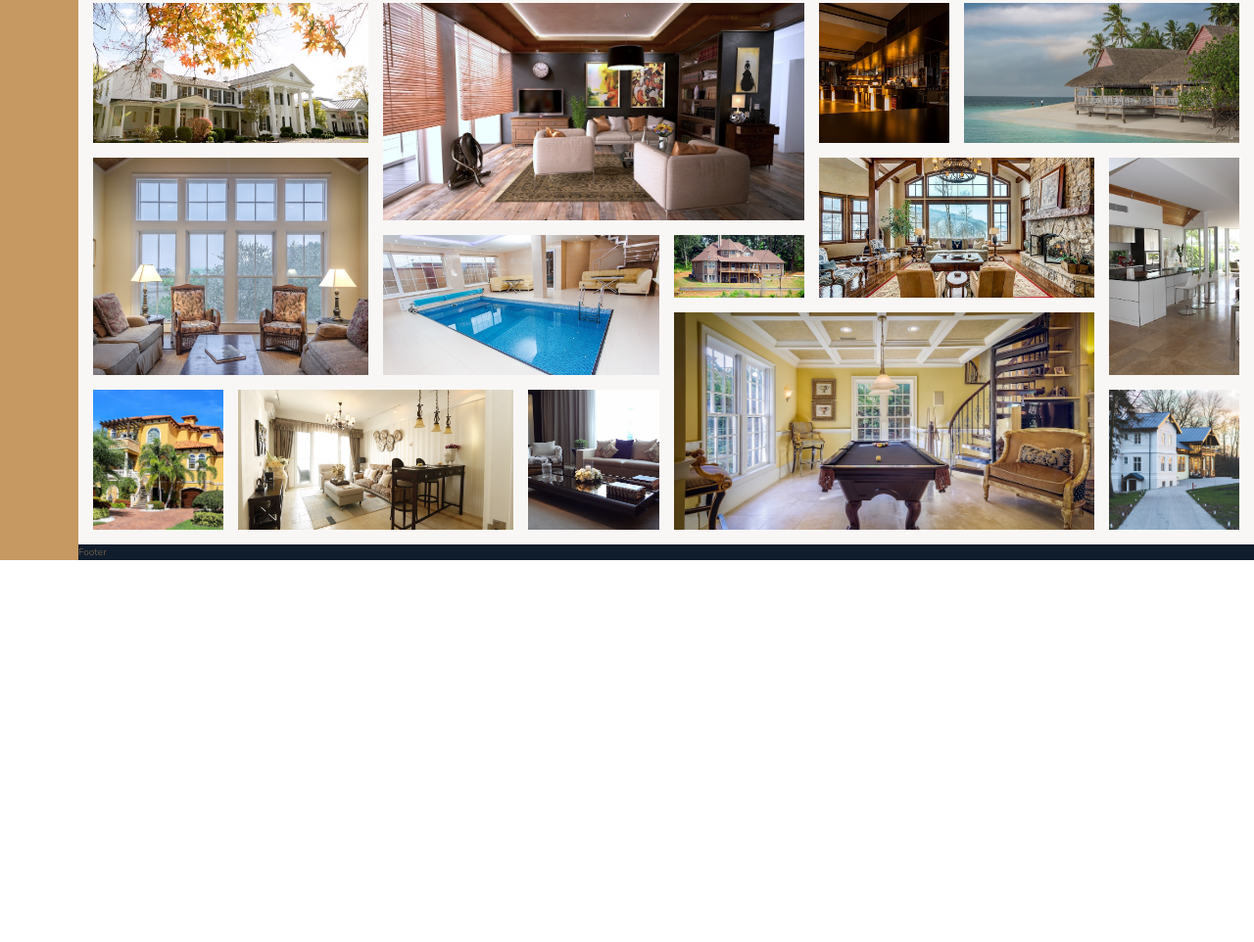
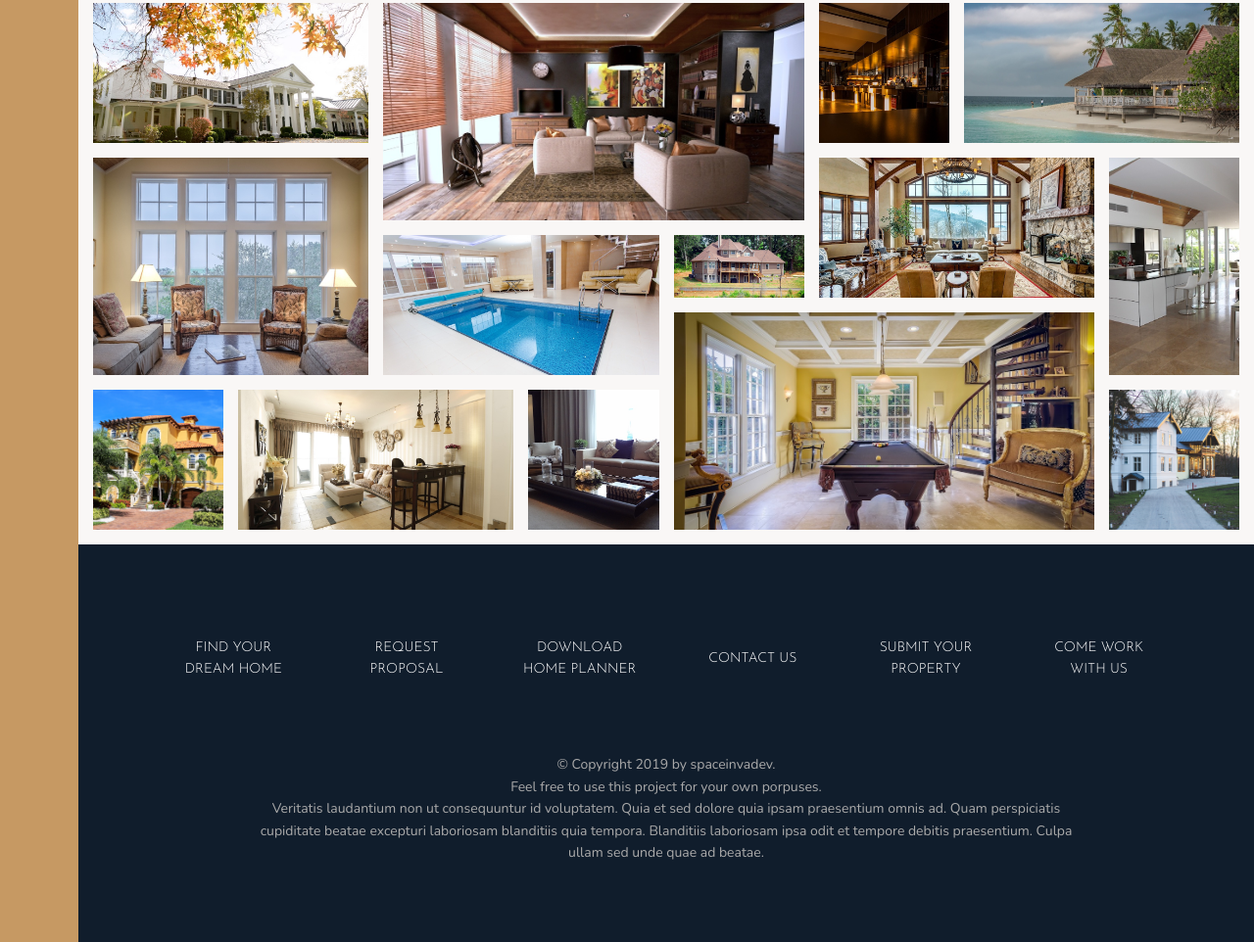
Before and after one commit to spaceinvadev/nexter, a website: page index.html in a window 1280 px wide. Shown: the part 3139-4101 px from the top of the page at 98% size. Before the commit the page ends 3711 px from the top, so only its background shows below. Drawn offline with nearby package versions, Linux system fonts and the light colour scheme.

Commit message:
Build the footer

```diff
--- a/index.html
+++ b/index.html
@@ -372,7 +372,31 @@
         </section>
 
         <!-- Footer -->
-        <footer class="footer">Footer</footer>
+        <footer class="footer">
+            <ul class="nav">
+                <li class="nav__item">
+                    <a href="#" class="nav__link">Find your dream home</a>
+                </li>
+                <li class="nav__item">
+                    <a href="#" class="nav__link">Request proposal</a>
+                </li>
+                <li class="nav__item">
+                    <a href="#" class="nav__link">Download home planner</a>
+                </li>
+                <li class="nav__item">
+                    <a href="#" class="nav__link">Contact us</a>
+                </li>
+                <li class="nav__item">
+                    <a href="#" class="nav__link">Submit your property</a>
+                </li>
+                <li class="nav__item">
+                    <a href="#" class="nav__link">Come work with us</a>
+                </li>
+            </ul>
+            <p class="copyright">
+                &copy; Copyright 2019 by spaceinvadev.<br>Feel free to use this project for your own porpuses.<br>Veritatis laudantium non ut consequuntur id voluptatem. Quia et sed dolore quia ipsam praesentium omnis ad. Quam perspiciatis cupiditate beatae excepturi laboriosam blanditiis quia tempora. Blanditiis laboriosam ipsa odit et tempore debitis praesentium. Culpa ullam sed unde quae ad beatae.
+            </p>
+        </footer>
 
     </body>
 
--- a/sass/_footer.scss
+++ b/sass/_footer.scss
@@ -1,4 +1,40 @@
 .footer {
     background-color: $color-secondary;
     grid-column: full-start / full-end;
+    padding: 8rem;
+
+    .nav {
+        list-style: none;
+        display: grid;
+        grid-template-columns: repeat(auto-fit, minmax(15rem, 1fr));
+        grid-gap: 2rem;
+        align-items: center;
+
+        &__link:link,
+        &__link:visited {
+            text-decoration: none;
+            font-size: 1.4rem;
+            color: #FFF;
+            font-family: $font-display;
+            text-transform: uppercase;
+            text-align: center;
+            padding: 1.5rem;
+            display: block;
+            transition: all .2s;
+        }
+
+        &__link:hover,
+        &__link:active {
+            background-color: rgba(255, 255, 255, .05);
+            transform: translateY(-3px);
+        }
+    }
+
+    .copyright {
+        font-size: 1.4rem;
+        color: $color-grey-light-2;
+        margin: 6rem auto 0 auto;
+        text-align: center;
+        width: 80%;
+    }
 }
```
Also changed, not shown: styles/main.css.
